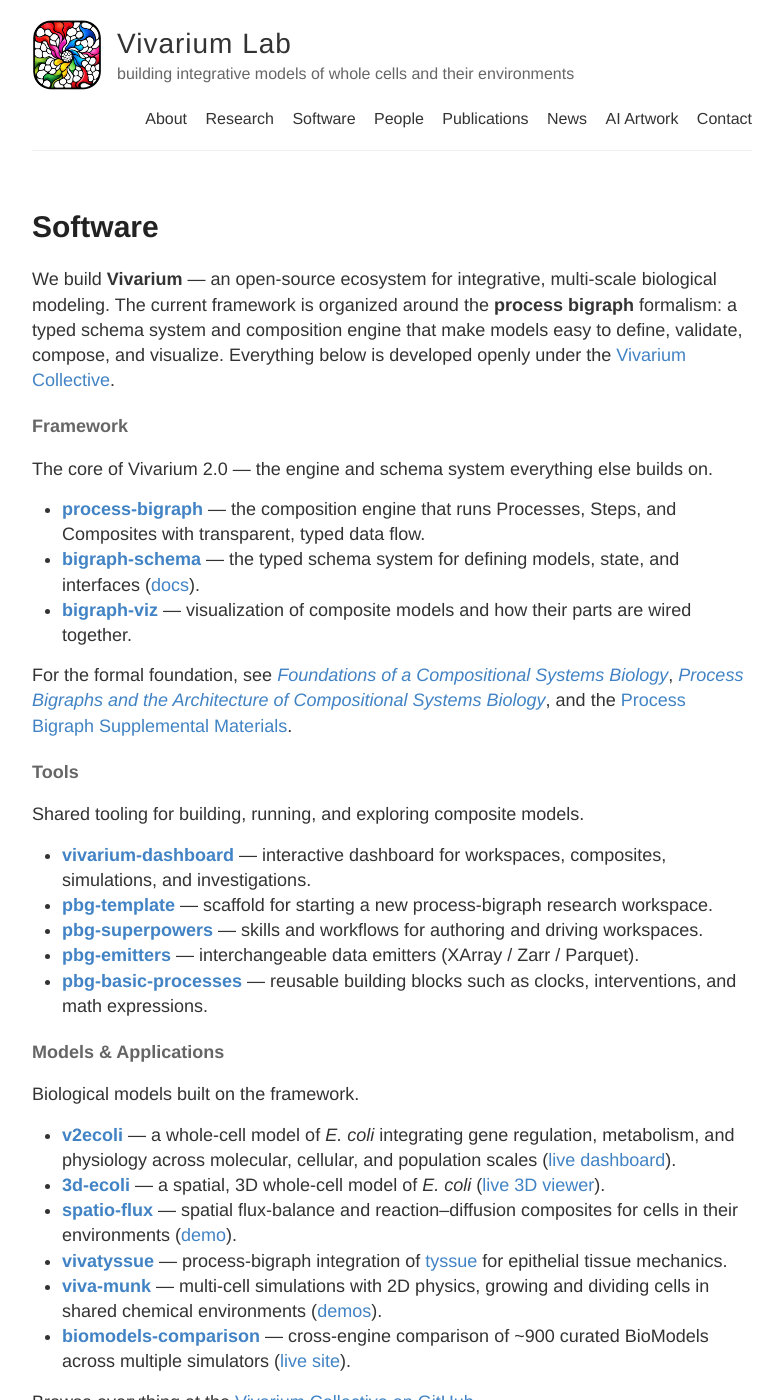
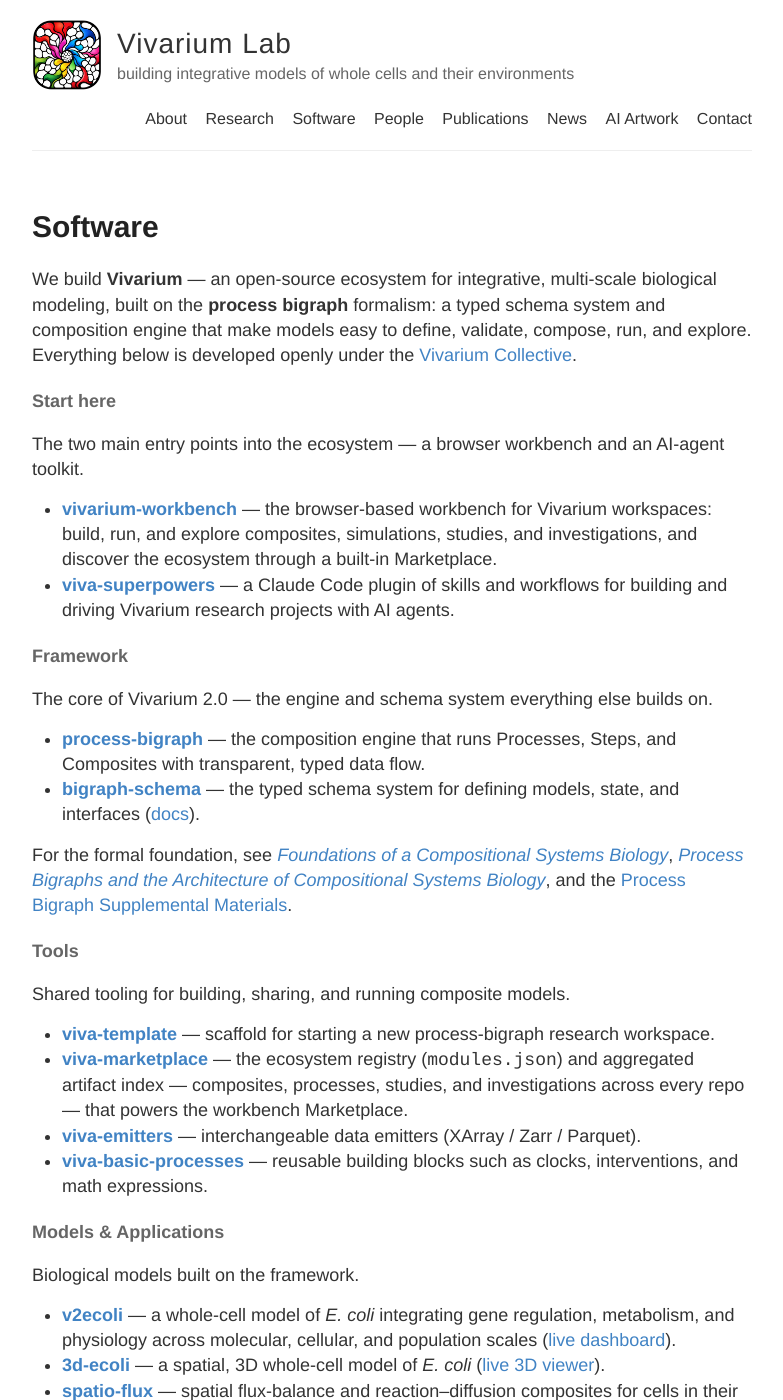
Before and after one commit to eagmon/eagmon.github.io, a Jekyll site: the page built from software.md, in a window 1280 px wide and 1400 px high. Shown: the whole window, without its empty margins (248-1031 px from the left). Built offline with Jekyll 4.4.1, drawn with Linux system fonts in a browser that asks for light colours; some of the changed text lies outside the part shown.

Commit message:
software: update page for the viva-rebrand framework
- Feature vivarium-workbench and viva-superpowers up top in a new
  "Start here" section (workbench replaces vivarium-dashboard).
- Rename tools to the viva- rebrand: viva-template, viva-emitters,
  viva-basic-processes; add viva-marketplace (registry + artifact index).
- Rename models: pbg-biomodels -> viva-biomodels; vivatyssue ->
  vivarium-tyssue; viva-munk.
- Remove bigraph-viz (deprecated).

Co-Authored-By: Claude Opus 4.8 (1M context) <noreply@anthropic.com>

```diff
--- a/software.md
+++ b/software.md
@@ -4,7 +4,14 @@ title: Software
 permalink: /software/
 ---
 
-We build **Vivarium** — an open-source ecosystem for integrative, multi-scale biological modeling. The current framework is organized around the **process bigraph** formalism: a typed schema system and composition engine that make models easy to define, validate, compose, and visualize. Everything below is developed openly under the [Vivarium Collective](https://github.com/vivarium-collective).
+We build **Vivarium** — an open-source ecosystem for integrative, multi-scale biological modeling, built on the **process bigraph** formalism: a typed schema system and composition engine that make models easy to define, validate, compose, run, and explore. Everything below is developed openly under the [Vivarium Collective](https://github.com/vivarium-collective).
+
+#### Start here
+
+The two main entry points into the ecosystem — a browser workbench and an AI-agent toolkit.
+
+- [**vivarium-workbench**](https://github.com/vivarium-collective/vivarium-workbench) — the browser-based workbench for Vivarium workspaces: build, run, and explore composites, simulations, studies, and investigations, and discover the ecosystem through a built-in Marketplace.
+- [**viva-superpowers**](https://github.com/vivarium-collective/viva-superpowers) — a Claude Code plugin of skills and workflows for building and driving Vivarium research projects with AI agents.
 
 #### Framework
 
@@ -12,19 +19,17 @@ The core of Vivarium 2.0 — the engine and schema system everything else builds
 
 - [**process-bigraph**](https://github.com/vivarium-collective/process-bigraph) — the composition engine that runs Processes, Steps, and Composites with transparent, typed data flow.
 - [**bigraph-schema**](https://github.com/vivarium-collective/bigraph-schema) — the typed schema system for defining models, state, and interfaces ([docs](https://vivarium-collective.github.io/bigraph-schema/)).
-- [**bigraph-viz**](https://github.com/vivarium-collective/bigraph-viz) — visualization of composite models and how their parts are wired together.
 
 For the formal foundation, see [*Foundations of a Compositional Systems Biology*](https://arxiv.org/abs/2408.00942), [*Process Bigraphs and the Architecture of Compositional Systems Biology*](https://arxiv.org/abs/2512.23754), and the [Process Bigraph Supplemental Materials](https://raw.githubusercontent.com/eagmon/eagmon.github.io/master/files/ProcessBigraphSupplement2025.pdf).
 
 #### Tools
 
-Shared tooling for building, running, and exploring composite models.
+Shared tooling for building, sharing, and running composite models.
 
-- [**vivarium-dashboard**](https://github.com/vivarium-collective/vivarium-dashboard) — interactive dashboard for workspaces, composites, simulations, and investigations.
-- [**pbg-template**](https://github.com/vivarium-collective/pbg-template) — scaffold for starting a new process-bigraph research workspace.
-- [**pbg-superpowers**](https://github.com/vivarium-collective/pbg-superpowers) — skills and workflows for authoring and driving workspaces.
-- [**pbg-emitters**](https://github.com/vivarium-collective/pbg-emitters) — interchangeable data emitters (XArray / Zarr / Parquet).
-- [**pbg-basic-processes**](https://github.com/vivarium-collective/pbg-basic-processes) — reusable building blocks such as clocks, interventions, and math expressions.
+- [**viva-template**](https://github.com/vivarium-collective/viva-template) — scaffold for starting a new process-bigraph research workspace.
+- [**viva-marketplace**](https://github.com/vivarium-collective/viva-marketplace) — the ecosystem registry (`modules.json`) and aggregated artifact index — composites, processes, studies, and investigations across every repo — that powers the workbench Marketplace.
+- [**viva-emitters**](https://github.com/vivarium-collective/viva-emitters) — interchangeable data emitters (XArray / Zarr / Parquet).
+- [**viva-basic-processes**](https://github.com/vivarium-collective/viva-basic-processes) — reusable building blocks such as clocks, interventions, and math expressions.
 
 #### Models &amp; Applications
 
@@ -33,8 +38,8 @@ Biological models built on the framework.
 - [**v2ecoli**](https://github.com/vivarium-collective/v2ecoli) — a whole-cell model of *E. coli* integrating gene regulation, metabolism, and physiology across molecular, cellular, and population scales ([live dashboard](https://vivarium-collective.github.io/v2ecoli/dashboard)).
 - [**3d-ecoli**](https://github.com/vivarium-collective/3d-ecoli) — a spatial, 3D whole-cell model of *E. coli* ([live 3D viewer](https://pub-eb913fbbdc584bd7add047c823570b13.r2.dev/viewer/index.html?models=https://pub-eb913fbbdc584bd7add047c823570b13.r2.dev/ecoli-3d/viz/3d/models.json)).
 - [**spatio-flux**](https://github.com/vivarium-collective/spatio-flux) — spatial flux-balance and reaction–diffusion composites for cells in their environments ([demo](https://vivarium-collective.github.io/spatio-flux/)).
-- [**vivatyssue**](https://github.com/vivarium-collective/vivatyssue) — process-bigraph integration of [tyssue](https://github.com/DamCB/tyssue) for epithelial tissue mechanics.
+- [**vivarium-tyssue**](https://github.com/vivarium-collective/vivarium-tyssue) — process-bigraph integration of [tyssue](https://github.com/DamCB/tyssue) for epithelial tissue mechanics.
 - [**viva-munk**](https://github.com/vivarium-collective/Viva-munk) — multi-cell simulations with 2D physics, growing and dividing cells in shared chemical environments ([demos](https://vivarium-collective.github.io/Viva-munk/)).
-- [**biomodels-comparison**](https://github.com/vivarium-collective/pbg-biomodels) — cross-engine comparison of ~900 curated BioModels across multiple simulators ([live site](https://vivarium-collective.github.io/biomodels-comparison/)).
+- [**viva-biomodels**](https://github.com/vivarium-collective/viva-biomodels) — cross-engine comparison of ~900 curated BioModels across multiple simulators ([live site](https://vivarium-collective.github.io/biomodels-comparison/)).
 
 Browse everything at the [Vivarium Collective on GitHub](https://github.com/vivarium-collective).
```
